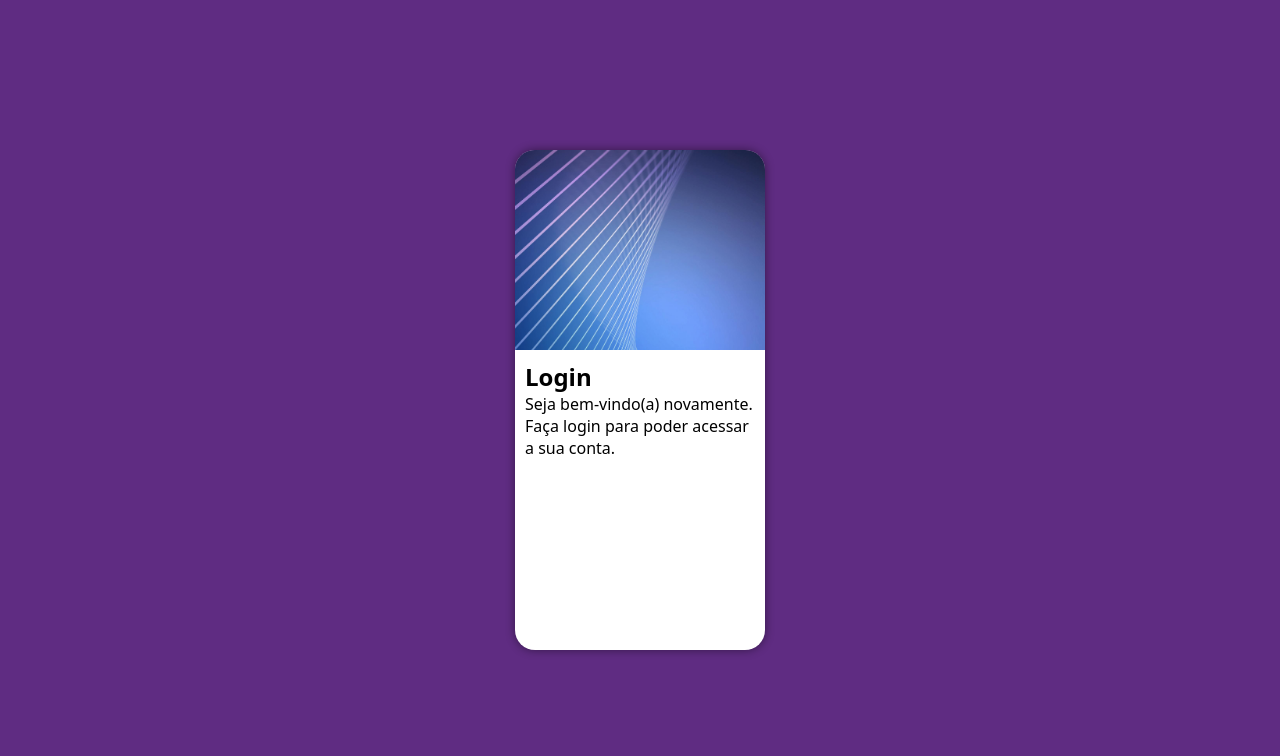
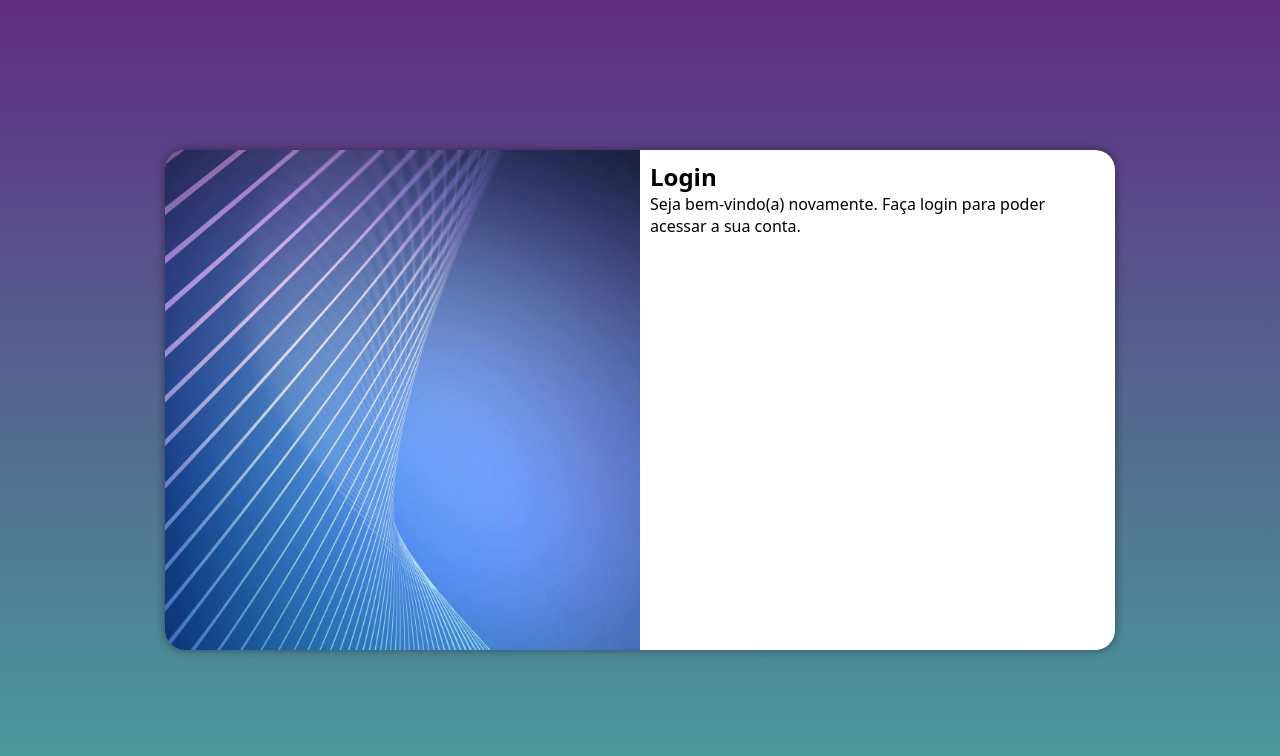
Before and after one commit to danielbreder/projeto-login, a plain HTML site: page index.html in a window 1280 px wide. Drawn offline with Linux system fonts and the light colour scheme.

Commit message:
media query para outras telas

```diff
--- a/index.html
+++ b/index.html
@@ -5,6 +5,7 @@
     <meta name="viewport" content="width=device-width, initial-scale=1.0">
     <title>Login</title>
     <link rel="stylesheet" href="styles/style.css">
+    <link rel="stylesheet" href="styles/media-query.css">
 </head>
 <body>
     <main>
--- /dev/null
+++ b/styles/media-query.css
@@ -0,0 +1,44 @@
+@charset "UTF-8";
+
+@media screen and (min-width: 768px) {
+    body {
+        background-image: linear-gradient(to top, #49a09d, #5f2c82);
+    }
+
+    section#login {
+        width: 80vw;
+    }
+
+    section#login > div#image {
+        float: left;
+        width: 30%;
+        height: 100%;
+        background-position: right top;
+    }
+
+    section#login > div#formulario {
+        float: right;
+        width: 70%;
+    }
+}
+
+@media screen and (min-width: 992px) {
+    body {
+        background-image: linear-gradient(to top, #49a09d, #5f2c82);
+    }
+
+    section#login {
+        width: 950px;
+    }
+
+    section#login > div#image {
+        float: left;
+        width: 50%;
+        height: 100%;
+    }
+
+    section#login > div#formulario {
+        float: right;
+        width: 50%;
+    }
+}
--- a/styles/style.css
+++ b/styles/style.css
@@ -37,11 +37,14 @@ section#login {
     height: 500px;
     border-radius: 20px;
     box-shadow: 0px 0px 10px rgba(0, 0, 0, 0.450);
+
+    transition: width 0.3s, height 0.3s;
+    transition-timing-function: ease;
 }
 
 section#login > div#image {
     display: block;
-    background: #5f2c82 url(../images/pexels-sean-whang-25006-804269.jpg);
+    background: #5f2c82 url(../images/pexels-sean-whang-25006-804269.jpg) no-repeat;
     background-size: cover;
     background-position: left top;
     height: 200px;
```
